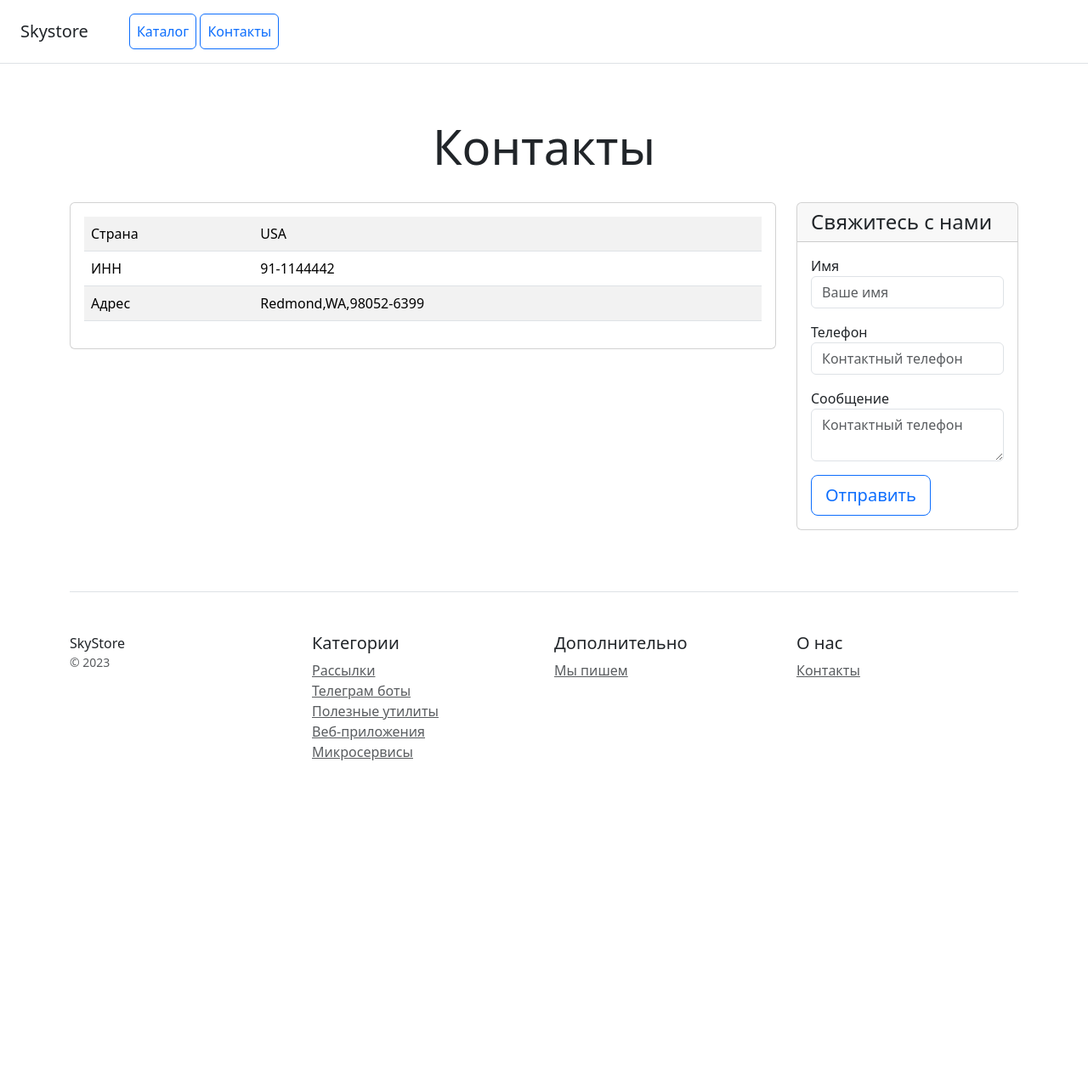
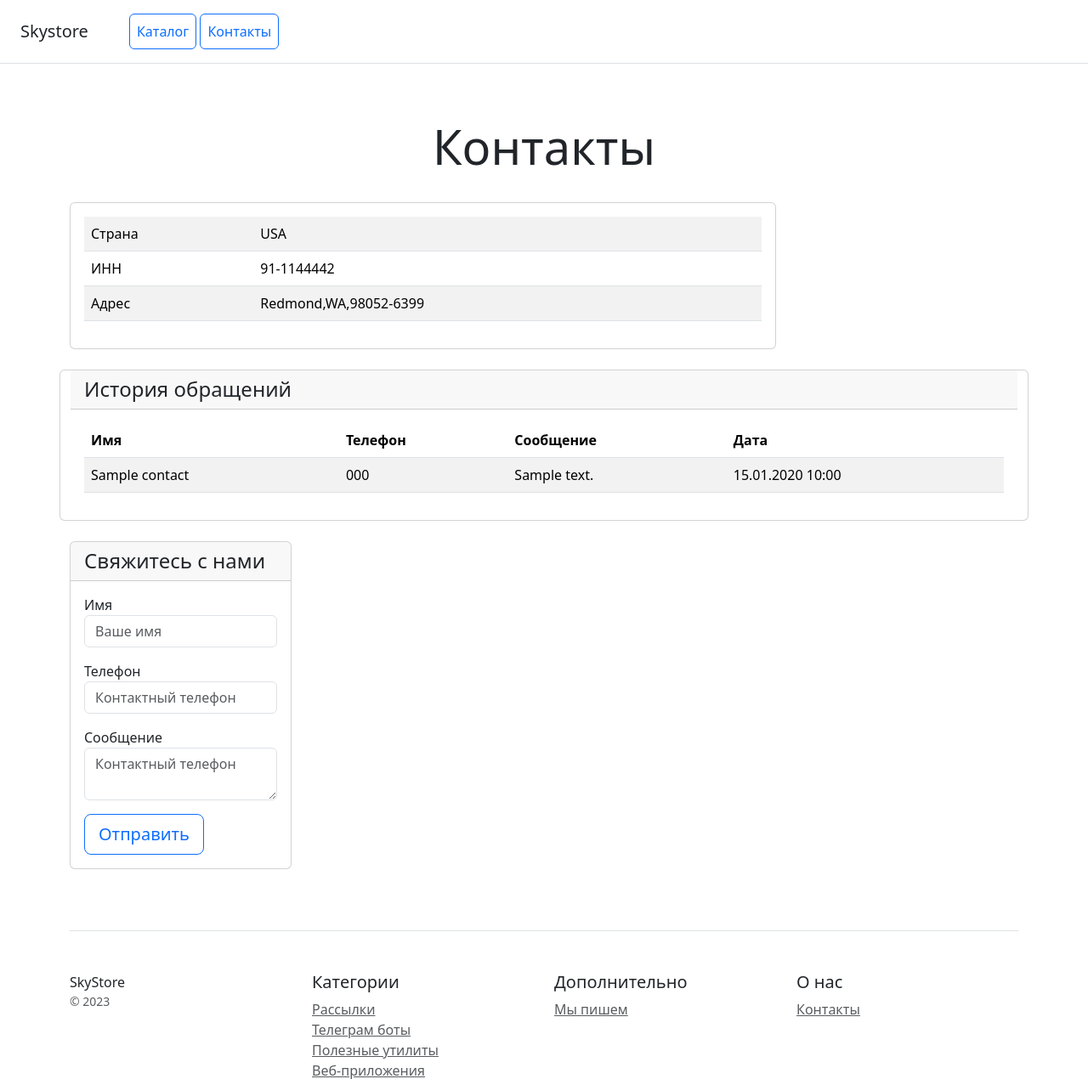
Before and after one commit to gleafy/django-shop, a Django app: page /contacts/ in a window 1280 px wide. Shown: the top 1270 px of the page at 85% size. Before the commit the page ends 961 px from the top, so only its background shows below. Run offline with Django 5.2, Linux system fonts and the light colour scheme; tables that the repository leaves empty hold one stand-in row (Sample ...).

Commit message:
доп задание

```diff
--- a/catalog/models.py
+++ b/catalog/models.py
@@ -26,3 +26,16 @@ class Product(models.Model):
 
     def __str__(self):
         return self.name
+
+class Contact(models.Model):
+    name = models.CharField(max_length=100, verbose_name='Имя')
+    phone = models.CharField(max_length=20, verbose_name='Телефон')
+    message = models.TextField(verbose_name='Сообщение')
+    created_at = models.DateTimeField(auto_now_add=True, verbose_name='Дата создания')
+
+    class Meta:
+        verbose_name = 'Контакт'
+        verbose_name_plural = 'Контакты'
+
+    def __str__(self):
+        return self.name
--- a/catalog/templates/contacts.html
+++ b/catalog/templates/contacts.html
@@ -41,6 +41,35 @@
                 </div>
             </div>
         </div>
+
+        <div class="card mb-4 box-shadow">
+            <div class="card-header">
+                <h4 class="my-0 font-weight-normal">История обращений</h4>
+            </div>
+            <div class="card-body">
+                <table class="table table-striped">
+                    <thead>
+                        <tr>
+                            <th>Имя</th>
+                            <th>Телефон</th>
+                            <th>Сообщение</th>
+                            <th>Дата</th>
+                        </tr>
+                    </thead>
+                        <tbody>
+                            {% for contact in contacts %}
+                            <tr>
+                                <td>{{ contact.name }}</td>
+                                <td>{{ contact.phone }}</td>
+                                <td>{{ contact.message }}</td>
+                                <td>{{ contact.created_at|date:"d.m.Y H:i" }}</td>
+                            </tr>
+                            {% endfor %}
+                        </tbody>
+                    </table>
+                </div>
+            </div>
+
         <div class="col-lg-3 col-md-6 col-sm-12">
             <div class="card mb-4 box-shadow">
                 <div class="card-header">
--- a/catalog/views.py
+++ b/catalog/views.py
@@ -1,14 +1,20 @@
 from django.shortcuts import render
+from catalog.models import Product, Contact
 
 def home_view(request):
+    latest_products = Product.objects.order_by('-created_at')[:5]
+    for product in latest_products:
+        print(product.name)
     return render(request, 'home.html')
 
 def contacts_view(request):
+    contacts = Contact.objects.all()
     if request.method == 'POST':
         name = request.POST.get('name')
         phone = request.POST.get('phone')
         message = request.POST.get('message')
+        Contact.objects.create(name=name, phone=phone, message=message)
         success = True
     else:
         success = False
-    return render(request, 'contacts.html', {'success': success})
+    return render(request, 'contacts.html', {'success': success, 'contacts': contacts})
```
Also changed, not shown: catalog/admin.py (+6 -1 lines), catalog/migrations/0002_contact.py (added).
